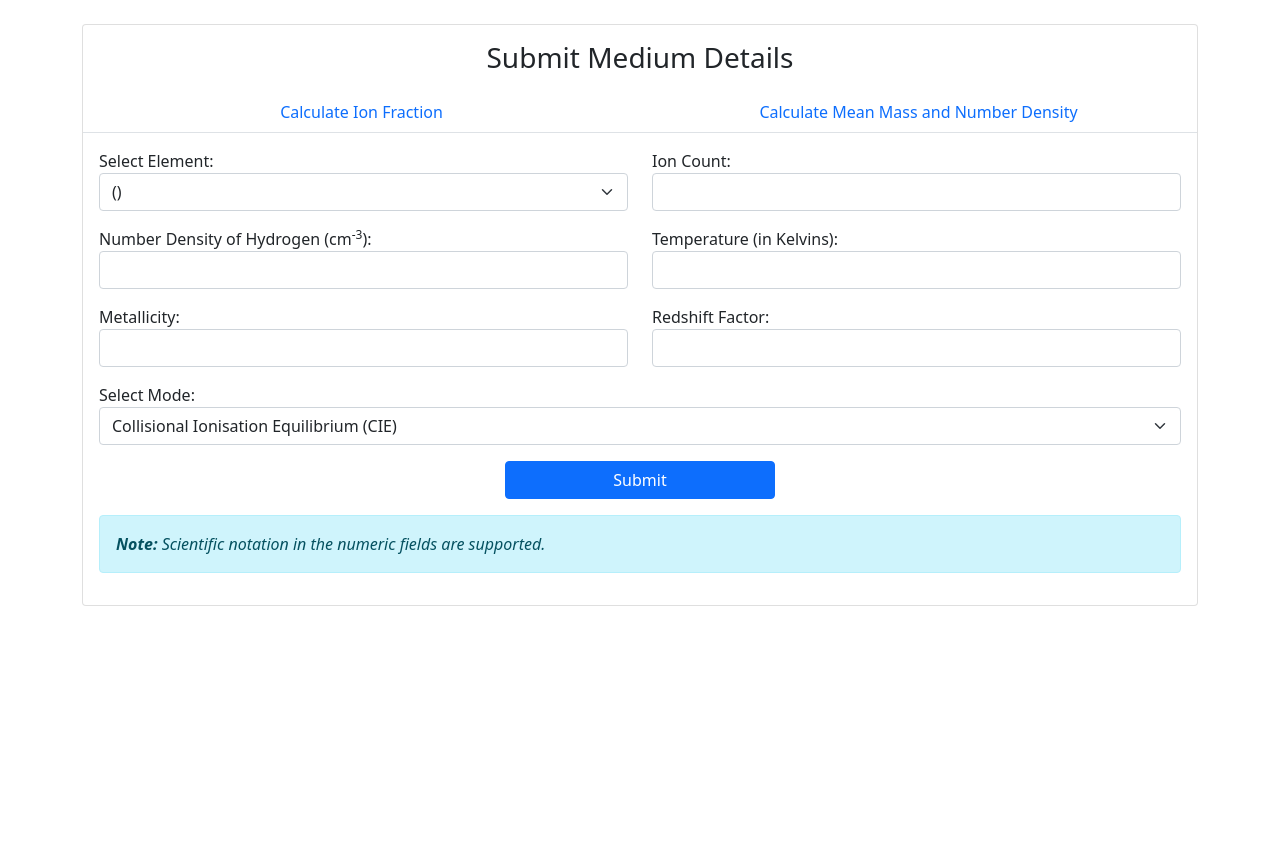
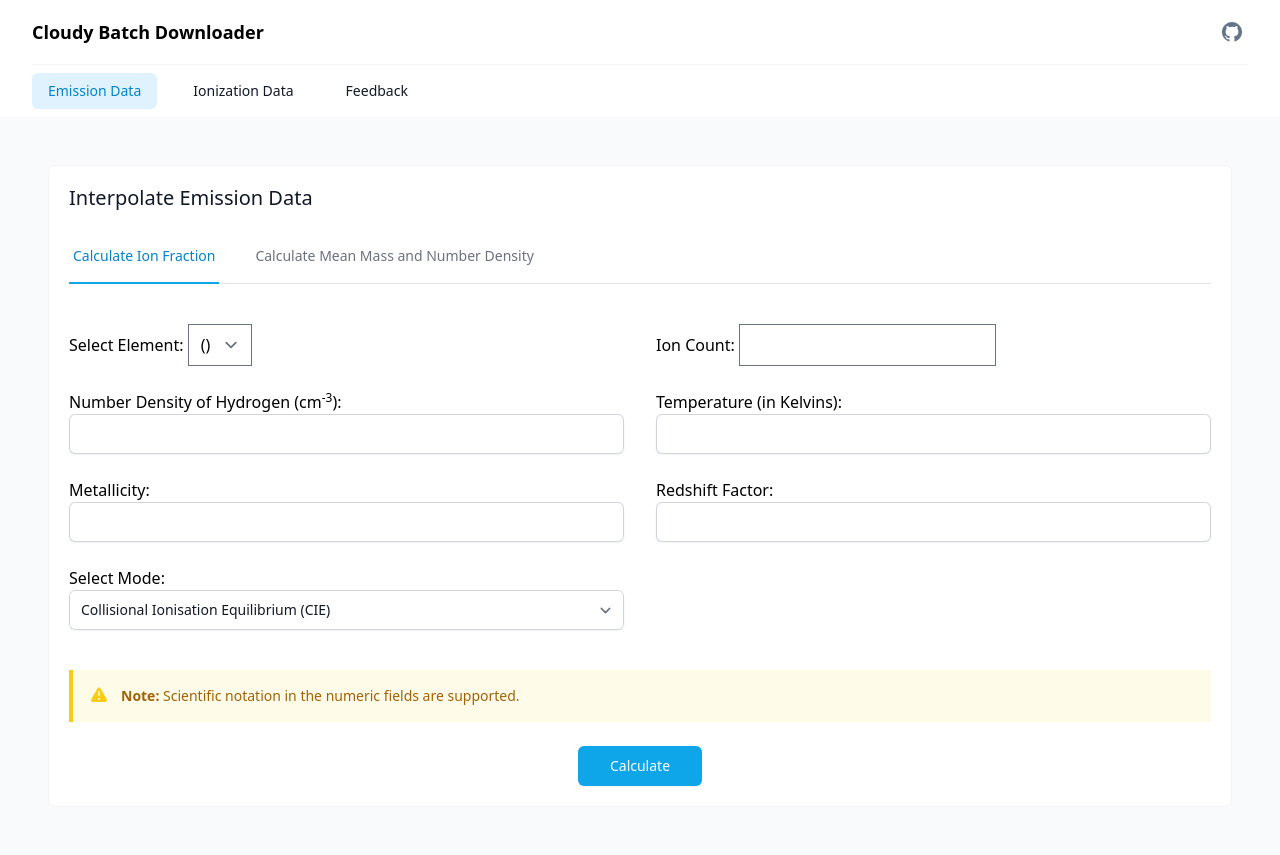
Before and after one commit to tbhaxor/CloudyInterpolator, a Django app: template templates/ionization/interpolation.html in a window 1280 px wide. Before the commit the page ends 606 px from the top, so only its background shows below. Run offline with Django 4.2, Linux system fonts and the light colour scheme; the template is opened without the code that fills it: values that come from a table or form of the project are taken from there, others are empty; parts of the project's set-up code (start-up, migrations or seed data) failed here and were passed over; some libraries are stand-ins or nearby versions.

Commit message:
Improved UI

```diff
--- a/astrodata/base/forms.py
+++ b/astrodata/base/forms.py
@@ -11,22 +11,22 @@ MODE_TYPES = (
 class InterpolateForm(Form):
     nH = FloatField(required=True,
                     label=format_html('Number Density of Hydrogen (cm<sup>-3</sup>)'),
-                    widget=NumberInput(attrs={'class': 'form-control'}))
+                    widget=NumberInput(attrs={'class': 'block w-full rounded-md border-0 py-2 text-gray-900 shadow-sm ring-1 ring-inset ring-gray-300 placeholder:text-gray-400 focus:ring-2 focus:ring-inset focus:ring-sky-500 sm:text-sm sm:leading-6'}))
 
     mode = TypedChoiceField(choices=MODE_TYPES,
                             required=True,
                             initial=MODE_TYPES[0],
                             label='Select Mode',
-                            widget=Select(attrs={'class': 'form-select'}))
+                            widget=Select(attrs={'class': 'block w-full rounded-md border-0 py-2 text-gray-900 shadow-sm ring-1 ring-inset ring-gray-300 focus:ring-2 focus:ring-inset focus:ring-sky-500 sm:text-sm sm:leading-6'}))
 
     temperature = FloatField(required=True,
                              label='Temperature (in Kelvins)',
-                             widget=NumberInput(attrs={'class': 'form-control'}))
+                             widget=NumberInput(attrs={'class': 'block w-full rounded-md border-0 py-2 text-gray-900 shadow-sm ring-1 ring-inset ring-gray-300 placeholder:text-gray-400 focus:ring-2 focus:ring-inset focus:ring-sky-500 sm:text-sm sm:leading-6'}))
 
     metallicity = FloatField(required=True,
                              label='Metallicity',
-                             widget=NumberInput(attrs={'class': 'form-control'}))
+                             widget=NumberInput(attrs={'class': 'block w-full rounded-md border-0 py-2 text-gray-900 shadow-sm ring-1 ring-inset ring-gray-300 placeholder:text-gray-400 focus:ring-2 focus:ring-inset focus:ring-sky-500 sm:text-sm sm:leading-6'}))
 
     redshift = FloatField(required=True,
                           label='Redshift Factor',
-                          widget=NumberInput(attrs={'class': 'form-control'}))
+                          widget=NumberInput(attrs={'class': 'block w-full rounded-md border-0 py-2 text-gray-900 shadow-sm ring-1 ring-inset ring-gray-300 placeholder:text-gray-400 focus:ring-2 focus:ring-inset focus:ring-sky-500 sm:text-sm sm:leading-6'}))
--- a/templates/emission/interpolation.html
+++ b/templates/emission/interpolation.html
@@ -1,4 +1,4 @@
-{% extends "layouts/base.html" %}
+{% extends "layouts/base.withheader.html" %}
 
 {% block head_styles %}
 <!-- <link rel="stylesheet" href="https://cdn.jsdelivr.net/npm/katex@0.16.4/dist/katex.min.css"> -->
--- a/templates/feedback/submit.html
+++ b/templates/feedback/submit.html
@@ -1,4 +1,4 @@
-{% extends "layouts/base.html" %}
+{% extends "layouts/base.withheader.html" %}
 
 {% block title %} Submit Feedback {% endblock %}
 
--- a/templates/ionization/interpolation.html
+++ b/templates/ionization/interpolation.html
@@ -1,81 +1,77 @@
-{% extends "layouts/base.html" %}
+{% extends "layouts/base.withheader.html" %}
 
 {% block title %}Interpolate Ionization Information{% endblock %}
 
 {% block main %}
-<div class="card mt-4">
-    <h3 class="card-title text-center my-3">Submit Medium Details</h3>
+<h3 class="text-xl font-medium leading-6 text-gray-900 mb-5">Interpolate Emission Data</h3>
+<div class="border-b border-gray-200">
+    <nav class="-mb-px flex space-x-8" aria-label="Tabs">
+        <a href="?action=ion_frac"
+            class="border-sky-500 text-sky-600 hover:border-sky-400 hover:text-sky-600 whitespace-nowrap border-b-2 py-4 px-1 text-sm font-medium">
+            Calculate Ion Fraction</a>
 
-    <ul class="nav nav-tabs nav-justified">
-        <li class="nav-item" id="calc_ion_frac">
-            <a class="nav-link" href="?action=ion_frac">Calculate Ion Fraction</a>
-        </li>
-        <li class="nav-item" id="calc_mn_density">
-            <a class="nav-link" href="?action=mass_density">Calculate Mean Mass and Number Density</a>
-        </li>
-    </ul>
+        <a href="?action=mass_density"
+            class="border-transparent text-gray-500 hover:border-gray-300 hover:text-gray-700 whitespace-nowrap border-b-2 py-4 px-1 text-sm font-medium">Calculate
+            Mean Mass and Number Density</a>
+    </nav>
+</div>
 
-    <div class="card-body">
-        <div class="card-text">
 <form method="post">
     {% csrf_token %}
-                <div class="row mb-3">
-                    <div class="col">
+    <div class="mt-10 grid grid-cols-1 gap-x-8 gap-y-6 sm:grid-cols-2">
+        <div>
             {{ form.element.label_tag }}
             {{ form.element }}
             {% if form.element.errors %}
-                        <small class="text-danger"><strong>Error: </strong>{{ form.element.errors.0 }}</small>
+            <p class="mt-2 text-sm text-red-600" id="email-error"><b>Error: </b>{{ form.element.errors.0 }}</p>
             {% endif %}
         </div>
+
         <div class="col">
             {{ form.ion.label_tag }}
             {{ form.ion }}
             {% if form.ion.errors %}
-                        <small class="text-danger"><strong>Error: </strong>{{ form.ion.errors.0 }}</small>
+            <p class="mt-2 text-sm text-red-600" id="email-error"><b>Error: </b>{{ form.ion.errors.0 }}</p>
             {% endif %}
         </div>
-                </div>
 
-                <div class="row mb-3">
         <div class="col">
             {{ form.nH.label_tag }}
             {{ form.nH }}
             {% if form.nH.errors %}
-                        <small class="text-danger"><strong>Error: </strong>{{ form.nH.errors.0 }}</small>
+            <p class="mt-2 text-sm text-red-600" id="email-error"><b>Error: </b>{{ form.nH.errors.0 }}</p>l>
             {% endif %}
         </div>
+
         <div class="col">
             {{ form.temperature.label_tag }}
             {{ form.temperature }}
             {% if form.temperature.errors %}
-                        <small class="text-danger"><strong>Error: </strong>{{ form.temperature.errors.0 }}</small>
+            <p class="mt-2 text-sm text-red-600" id="email-error"><b>Error: </b>{{ form.temperature.errors.0 }}</p>
             {% endif %}
         </div>
-                </div>
 
-                <div class="row mb-3">
         <div class="col">
             {{ form.metallicity.label_tag }}
             {{ form.metallicity }}
             {% if form.metallicity.errors %}
-                        <small class="text-danger"><strong>Error: </strong>{{ form.metallicity.errors.0 }}</small>
+            <p class="mt-2 text-sm text-red-600" id="email-error"><b>Error: </b>{{ form.metallicity.errors.0 }}</p>
             {% endif %}
         </div>
+
         <div class="col">
             {{ form.redshift.label_tag }}
             {{ form.redshift }}
             {% if form.redshift.errors %}
-                        <small class="text-danger"><strong>Error: </strong>{{ form.redshift.errors.0 }}</small>
+            <p class="mt-2 text-sm text-red-600" id="email-error"><b>Error: </b>{{ form.redshift.errors.0 }}</p>
             {% endif %}
         </div>
-                </div>
 
-                <div class="row mb-3">
         <div class="col">
             {{ form.mode.label_tag }}
             {{ form.mode }}
             {% if form.mode.errors %}
-                        <small class="text-danger"><strong>Error: </strong>{{ form.mode.errors.0 }}</small>
+            <p class="mt-2 text-sm text-red-600" id="email-error"><b>Error: </b>{{ form.mode.errors.0 }}</p>
             {% endif %}
         </div>
         {% if form.species_type %}
@@ -83,81 +79,76 @@
             {{ form.species_type.label_tag }}
             {{ form.species_type }}
             {% if form.species_type.errors %}
-                        <small class="text-danger"><strong>Error: </strong>{{ form.species_type.errors.0 }}</small>
+            <p class="mt-2 text-sm text-red-600" id="email-error"><b>Error: </b>{{ form.species_type.errors.0 }}</p>
             {% endif %}
         </div>
         {% endif %}
     </div>
 
-                <div class="card-link mt-3">
-                    <div class="d-grid gap-3 col-3 mx-auto">
-                        <button type="submit" class="btn card-link btn-primary">Submit</button>
+    <div class="border-l-4 border-yellow-400 bg-yellow-50 p-4 mt-10">
+        <div class="flex">
+            <div class="flex-shrink-0">
+                <svg class="h-5 w-5 text-yellow-400" viewBox="0 0 20 20" fill="currentColor" aria-hidden="true">
+                    <path fill-rule="evenodd"
+                        d="M8.485 2.495c.673-1.167 2.357-1.167 3.03 0l6.28 10.875c.673 1.167-.17 2.625-1.516 2.625H3.72c-1.347 0-2.189-1.458-1.515-2.625L8.485 2.495zM10 5a.75.75 0 01.75.75v3.5a.75.75 0 01-1.5 0v-3.5A.75.75 0 0110 5zm0 9a1 1 0 100-2 1 1 0 000 2z"
+                        clip-rule="evenodd" />
+                </svg>
             </div>
-                </div>
-
-                <div class="row mt-3">
-                    <div class="col">
-                        <div class="alert alert-info" role="alert">
-                            <em><strong>Note: </strong> Scientific notation in the numeric fields are supported.</em>
-                        </div>
-                    </div>
-                </div>
-            </form>
+            <div class="ml-3">
+                <p class="text-sm text-yellow-700">
+                    <strong>Note: </strong> Scientific notation in the numeric fields are
+                    supported.
+                </p>
             </div>
         </div>
     </div>
 
-{%if interpolation %}
-<h2 class="mt-3 text-center">Interpolation Output</h2>
-<table id="result" class="table table-bordered">
-    <thead>
-        <tr>
-            <th class="text-center">Property</th>
-            <th class="text-center">Value</th>
-        </tr>
-    </thead>
-
-    <tbody>
-        {% if action == 'ion_frac' %}
-        <tr>
-            <td>Ion Fraction ({{interpolation.ionized_symbol|safe}})</td>
-            <td>{{ interpolation.ion_frac }}</td>
-        </tr>
-        {% elif action == 'mass_density' %}
-        <tr>
-            <td>Mean Mass ({{interpolation.mean_mass_symbol|safe}})</td>
-            <td>{{ interpolation.mean_mass }}</td>
-        </tr>
-        <tr>
-            <td>Number Density ({{interpolation.number_density_symbol|safe}})</td>
-            <td>{{ interpolation.number_density }}</td>
-        </tr>
-        {% endif %}
-    </tbody>
-</table>
-
-<div class="text-center">
-    <a class="btn btn-primary" href="{% url 'feedback:submit' %}" role="button">Submit Feedback</a>
+    <div class="mt-6 flex items-streach justify-center gap-x-6">
+        <button type="submit"
+            class="rounded-md bg-sky-500 px-8 py-2.5 text-sm font-medium text-white shadow-sm hover:bg-sky-600 focus-visible:outline focus-visible:outline-2 focus-visible:outline-offset-2 focus-visible:outline-sky-600 transition-colors">Calculate</button>
     </div>
 
+</form>
+
+{%if interpolation %}
+<div class="overflow-hidden bg-white shadow border border-gray-200 sm:rounded-lg mt-12">
+    <div class="px-4 py-5 sm:px-6 flex flex-col sm:flex-row items-center gap-4 justify-between">
+        <h3 class="text-lg font-semibold leading-6 text-gray-900">Interpolation output</h3>
+        <a href="{% url 'feedback:submit' %}"
+            class="relative ml-3 inline-flex items-center rounded-md bg-white px-3 py-2 text-xs font-medium text-gray-900 shadow-sm ring-1 ring-inset ring-gray-300 hover:bg-gray-50">
+            <svg class="-ml-0.5 mr-2 h-5 w-5 text-gray-400" viewBox="0 0 20 20" fill="currentColor" aria-hidden="true">
+                <path d="M3 4a2 2 0 00-2 2v1.161l8.441 4.221a1.25 1.25 0 001.118 0L19 7.162V6a2 2 0 00-2-2H3z" />
+                <path d="M19 8.839l-7.77 3.885a2.75 2.75 0 01-2.46 0L1 8.839V14a2 2 0 002 2h14a2 2 0 002-2V8.839z" />
+            </svg>
+            <span>Submit Feedback</span>
+        </a>
+    </div>
+    <div class="border-t border-gray-200">
+        <dl>
+            {% if action == 'ion_frac' %}
+            <div class="bg-gray-50 px-4 py-5 sm:grid sm:grid-cols-3 sm:gap-4 sm:px-6">
+                <dt class="text-sm font-medium text-gray-500">Ion Fraction
+                    ({{interpolation.ionized_symbol|safe}})</dt>
+                <dd class="mt-1 text-sm text-gray-900 sm:col-span-2 sm:mt-0">{{ interpolation.ion_frac
+                    }}</dd>
+            </div>
+            {% elif action == 'mass_density' %}
+            <div class="bg-gray-white px-4 py-5 sm:grid sm:grid-cols-3 sm:gap-4 sm:px-6">
+                <dt class="text-sm font-medium text-gray-500">Mean Mass
+                    ({{interpolation.mean_mass_symbol|safe}})</dt>
+                <dd class="mt-1 text-sm text-gray-900 sm:col-span-2 sm:mt-0">{{ interpolation.mean_mass
+                    }}</dd>
+            </div>
+            <div class="bg-gray-50 px-4 py-5 sm:grid sm:grid-cols-3 sm:gap-4 sm:px-6">
+                <dt class="text-sm font-medium text-gray-500">Number Density
+                    ({{interpolation.number_density_symbol|safe}})</dt>
+                <dd class="mt-1 text-sm text-gray-900 sm:col-span-2 sm:mt-0">{{
+                    interpolation.number_density }}</dd>
+            </div>
+            {% endif %}
+        </dl>
+    </div>
+</div>
 {% endif %}
 
 {% endblock %}
-
-{% block body_scripts %}
-<script>
-    window.addEventListener("DOMContentLoaded", () => {
-        const qp = new URLSearchParams(window.location.search)
-        const action = qp.get("action")
-        // const activeForm = $("#active-form").text().trim().replace(/^"|"$/g, "") || "ion_frac_form"
-        switch (action) {
-            case "ion_frac":
-                $("#calc_ion_frac").children("a").addClass("active")
-                break;
-            case "mass_density":
-                $("#calc_mn_density").children("a").addClass("active")
-                break;
-        }
-    });
-</script>
-{% endblock %}
--- a/templates/layouts/base.html
+++ b/templates/layouts/base.html
@@ -6,7 +6,7 @@
     <meta http-equiv="X-UA-Compatible" content="IE=edge">
     <meta name="viewport" content="width=device-width, initial-scale=1.0">
     <title>{% block title %} {% endblock %}</title>
-    <link href="https://cdn.jsdelivr.net/npm/bootstrap@5.0.2/dist/css/bootstrap.min.css" rel="stylesheet">
+    <script src="https://cdn.tailwindcss.com?plugins=forms,typography,aspect-ratio"></script>
     {% block extra_styles %}
     {% endblock %}
     {% block head_scripts %}
@@ -14,13 +14,10 @@
 </head>
 
 <body>
-    <main class="container">
-        {% block main %}
-        {% endblock %}
-    </main>
+    {% block main %}
+    {% endblock %}
 
     <script src="https://code.jquery.com/jquery-3.6.3.min.js" defer></script>
-    <script src="https://cdn.jsdelivr.net/npm/bootstrap@5.0.2/dist/js/bootstrap.bundle.min.js" defer></script>
     {% block body_scripts %}
     {% endblock %}
 </body>
--- /dev/null
+++ b/templates/layouts/base.withheader.html
@@ -0,0 +1,64 @@
+<!DOCTYPE html>
+<html lang="en">
+
+<head>
+    <meta charset="UTF-8">
+    <meta http-equiv="X-UA-Compatible" content="IE=edge">
+    <meta name="viewport" content="width=device-width, initial-scale=1.0">
+    <title>{% block title %} {% endblock %}</title>
+    <script src="https://cdn.tailwindcss.com?plugins=forms,typography,aspect-ratio"></script>
+    {% block extra_styles %}
+    {% endblock %}
+    {% block head_scripts %}
+    {% endblock %}
+</head>
+
+<body>
+    <header class="bg-white shadow">
+        <div class="mx-auto max-w-7xl px-2 sm:px-4 lg:divide-y lg:divide-gray-100 lg:px-8">
+            <div class="relative flex h-16 justify-between">
+                <div class="relative z-10 flex px-2 lg:px-0">
+                    <div class="flex flex-shrink-0 items-center">
+                        <a href="#" class="text-lg font-semibold text-black hover:text-gray-600">Cloudy Batch
+                            Downloader</a>
+                    </div>
+                </div>
+                <div class="relative z-10 ml-4 flex items-center">
+                    <a href="#"
+                        class="flex-shrink-0 rounded-full bg-white p-1 text-gray-400 hover:text-gray-500 focus:outline-none focus:ring-2 focus:ring-indigo-500 focus:ring-offset-2">
+                        <svg viewBox="0 0 24 24" aria-hidden="true" class="h-6 w-6 fill-slate-500 hover:fill-slate-950">
+                            <path fill-rule="evenodd" clip-rule="evenodd"
+                                d="M12 2C6.477 2 2 6.463 2 11.97c0 4.404 2.865 8.14 6.839 9.458.5.092.682-.216.682-.48 0-.236-.008-.864-.013-1.695-2.782.602-3.369-1.337-3.369-1.337-.454-1.151-1.11-1.458-1.11-1.458-.908-.618.069-.606.069-.606 1.003.07 1.531 1.027 1.531 1.027.892 1.524 2.341 1.084 2.91.828.092-.643.35-1.083.636-1.332-2.22-.251-4.555-1.107-4.555-4.927 0-1.088.39-1.979 1.029-2.675-.103-.252-.446-1.266.098-2.638 0 0 .84-.268 2.75 1.022A9.607 9.607 0 0 1 12 6.82c.85.004 1.705.114 2.504.336 1.909-1.29 2.747-1.022 2.747-1.022.546 1.372.202 2.386.1 2.638.64.696 1.028 1.587 1.028 2.675 0 3.83-2.339 4.673-4.566 4.92.359.307.678.915.678 1.846 0 1.332-.012 2.407-.012 2.734 0 .267.18.577.688.48 3.97-1.32 6.833-5.054 6.833-9.458C22 6.463 17.522 2 12 2Z">
+                            </path>
+                        </svg>
+                    </a>
+                </div>
+            </div>
+            <nav class="flex space-x-2 py-2 sm:space-x-5">
+                <a href="{% url 'emission:interpolation' %}"
+                    class="inline-flex items-center rounded-md bg-sky-100 px-2 py-2 text-xs font-medium text-sky-600 transition-colors sm:px-4 sm:text-sm"
+                    aria-current="page">Emission Data</a>
+
+                <a href="{% url 'ionization:interpolation' %}"
+                    class="inline-flex items-center rounded-md px-2 py-2 text-xs font-medium text-gray-900 transition-colors hover:bg-sky-50 hover:text-sky-600 sm:px-4 sm:text-sm">Ionization
+                    Data</a>
+
+                <a href="{% url 'feedback:submit' %}"
+                    class="inline-flex items-center rounded-md px-2 py-2 text-xs font-medium text-gray-900 transition-colors hover:bg-sky-50 hover:text-sky-600 sm:px-4 sm:text-sm">Feedback</a>
+            </nav>
+        </div>
+    </header>
+    <main class="relative h-full bg-gray-50 px-4 py-8 sm:py-12">
+        <div class="mx-auto max-w-7xl px-2 sm:px-4 lg:px-8">
+            <div class="w-full bg-white rounded-md p-5 border border-gray-100">
+                {% block main %}
+                {% endblock %}
+            </div>
+        </div>
+    </main>
+    <script src="https://code.jquery.com/jquery-3.6.3.min.js" defer></script>
+    {% block body_scripts %}
+    {% endblock %}
+</body>
+
+</html>
```
Also changed, not shown: templates/feedback/thank-you.html (+15 -5 lines), templates/navigation.html (+61 -12 lines), 1 other file. Lines whose indentation alone changed are shown as unchanged.
